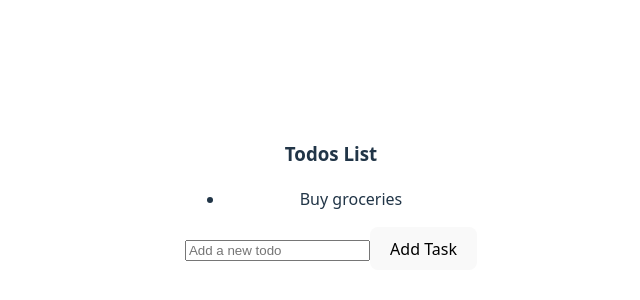
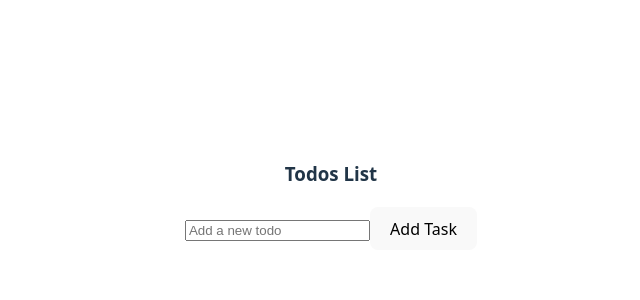
Before and after one commit to Rajaabpro/REDUX, a React (Vite) app in the folder todo/: page / in a window 1280 px wide. Shown: the part 204-504 px from the top of the page, without its empty margins (309-949 px from the left). Built offline with nearby package versions, Linux system fonts and the light colour scheme.

Commit message:
Initialize todos state as an empty array in todoSlice for improved state management

```diff
--- a/todo/src/features/todo/todoSlice.js
+++ b/todo/src/features/todo/todoSlice.js
@@ -1,7 +1,7 @@
 import { createSlice, nanoid } from "@reduxjs/toolkit";
 
 const initialState = {
-    todos: [{ id: 1, text: "Buy groceries" }],
+    todos: [],
 };
 
 export const tpdoSlice = createSlice({
```
